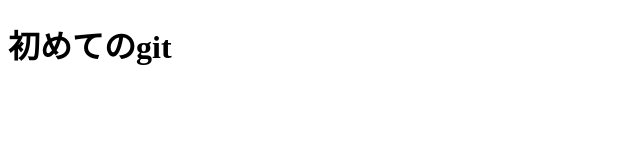
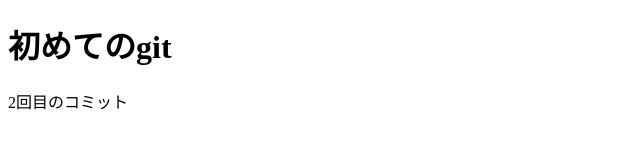
Before and after one commit to akemi2022/gitsample, a plain HTML site: page index.html in a window 1280 px wide. Shown: the whole page, without its empty margins (0-640 px from the left). Drawn offline with Linux system fonts and the light colour scheme.

Commit message:
2回目のコミット

```diff
--- a/index.html
+++ b/index.html
@@ -8,6 +8,8 @@
 </head>
 <body>
     <h1>初めてのgit</h1>
+    <hi>2回目のコミット</hi>
+
 
 </body>
 </html>
```
